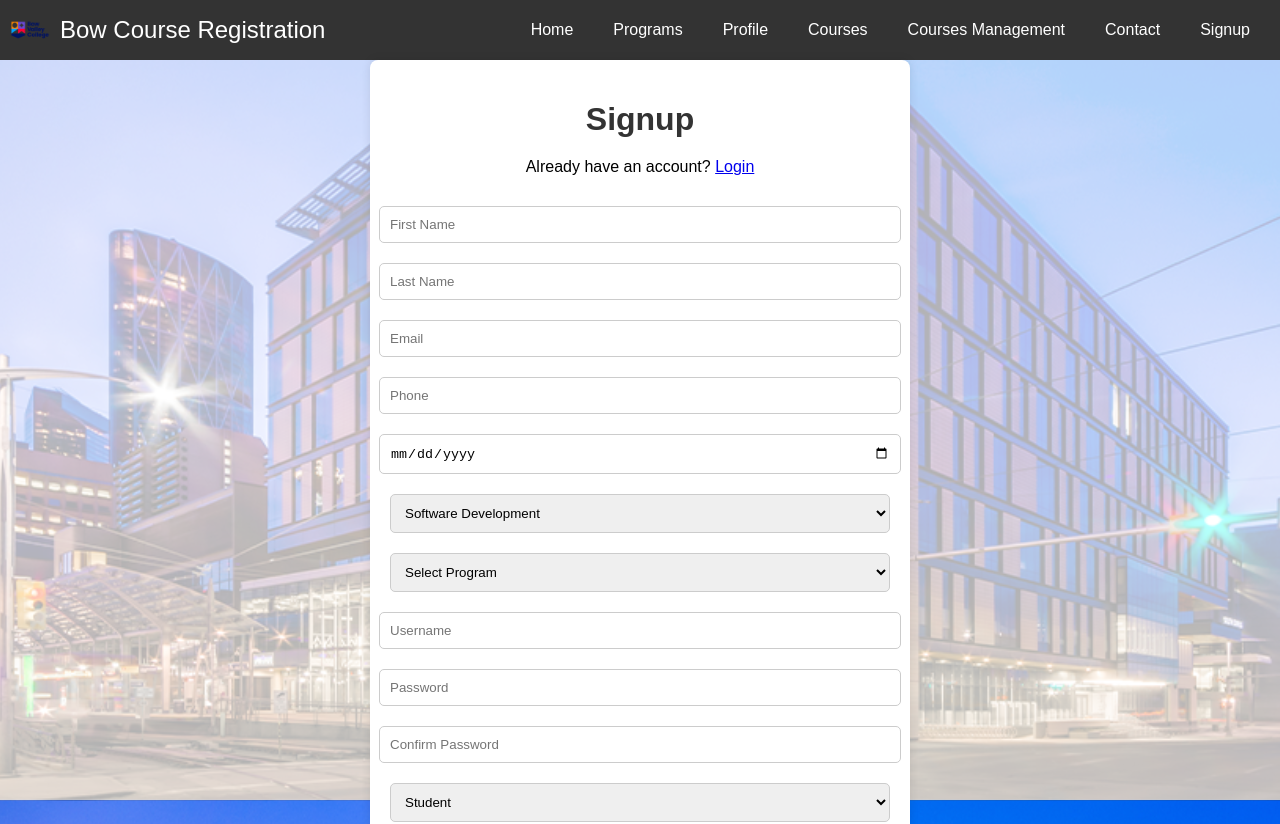
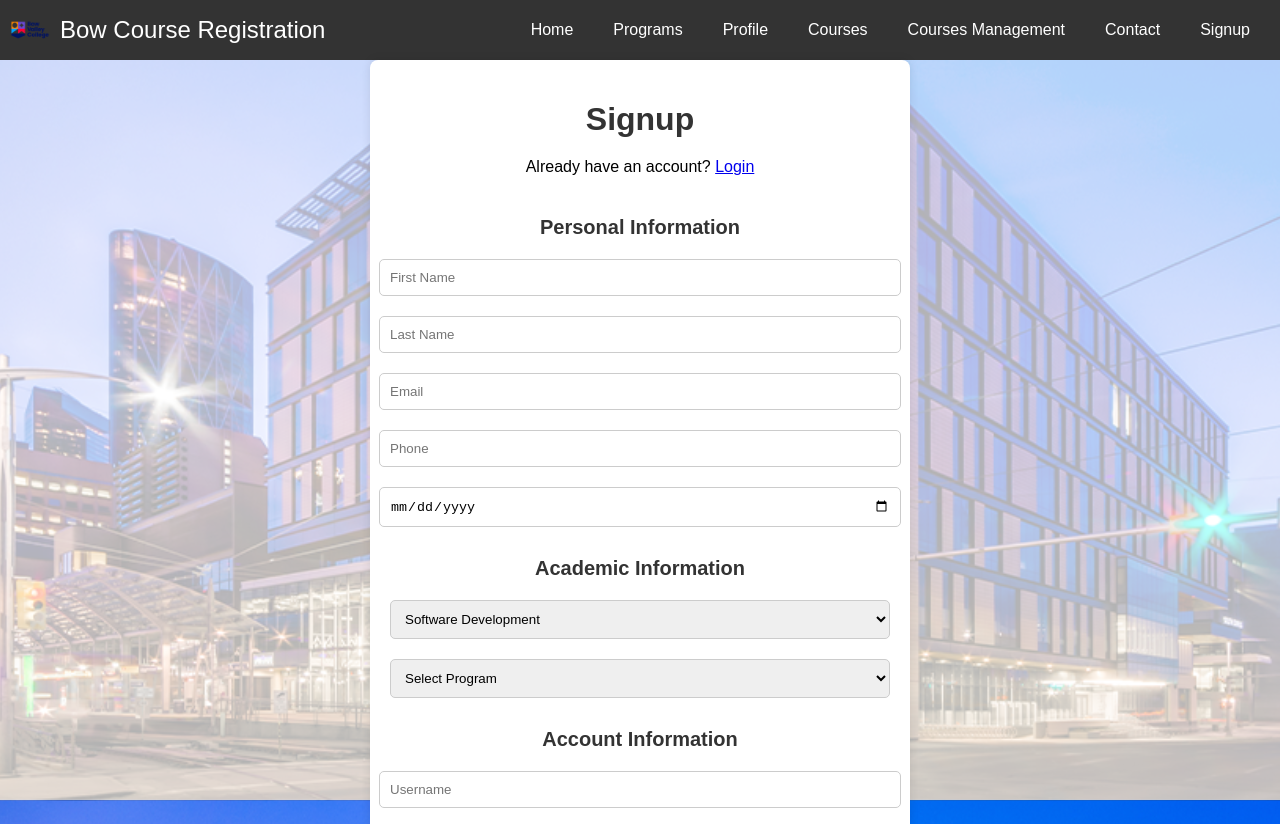
Before and after one commit to code-sample-git/group2-bow-course-registration, a React (Create React App) app: page /signup in a window 1280 px wide. Shown: the top 824 px of the page. Built offline with nearby package versions, Linux system fonts and the light colour scheme.

Commit message:
feat: enhance Signup component with additional sections for personal, academic, and account information

```diff
--- a/src/components/Signup.css
+++ b/src/components/Signup.css
@@ -23,6 +23,13 @@
   flex-direction: column;
 }
 
+.signup-container form h2 {
+  margin-top: 20px;
+  margin-bottom: 10px;
+  font-size: 20px;
+  color: #333;
+}
+
 .signup-container form input,
 .signup-container form select {
   padding: 10px;
--- a/src/components/Signup.js
+++ b/src/components/Signup.js
@@ -31,6 +31,7 @@ const Signup = () => {
       <h1>Signup</h1>
       <p>Already have an account? <Link to="/login">Login</Link></p>
       <form onSubmit={handleSubmit}>
+        <h2>Personal Information</h2>
         <input
           type="text"
           placeholder="First Name"
@@ -66,6 +67,8 @@ const Signup = () => {
           onChange={(e) => setBirthdate(e.target.value)}
           required
         />
+
+        <h2>Academic Information</h2>
         <select value={department} onChange={(e) => setDepartment(e.target.value)} required>
           <option value="SD">Software Development</option>
         </select>
@@ -77,6 +80,8 @@ const Signup = () => {
             </option>
           ))}
         </select>
+
+        <h2>Account Information</h2>
         <input
           type="text"
           placeholder="Username"
```
Lines whose indentation alone changed are shown as unchanged.
